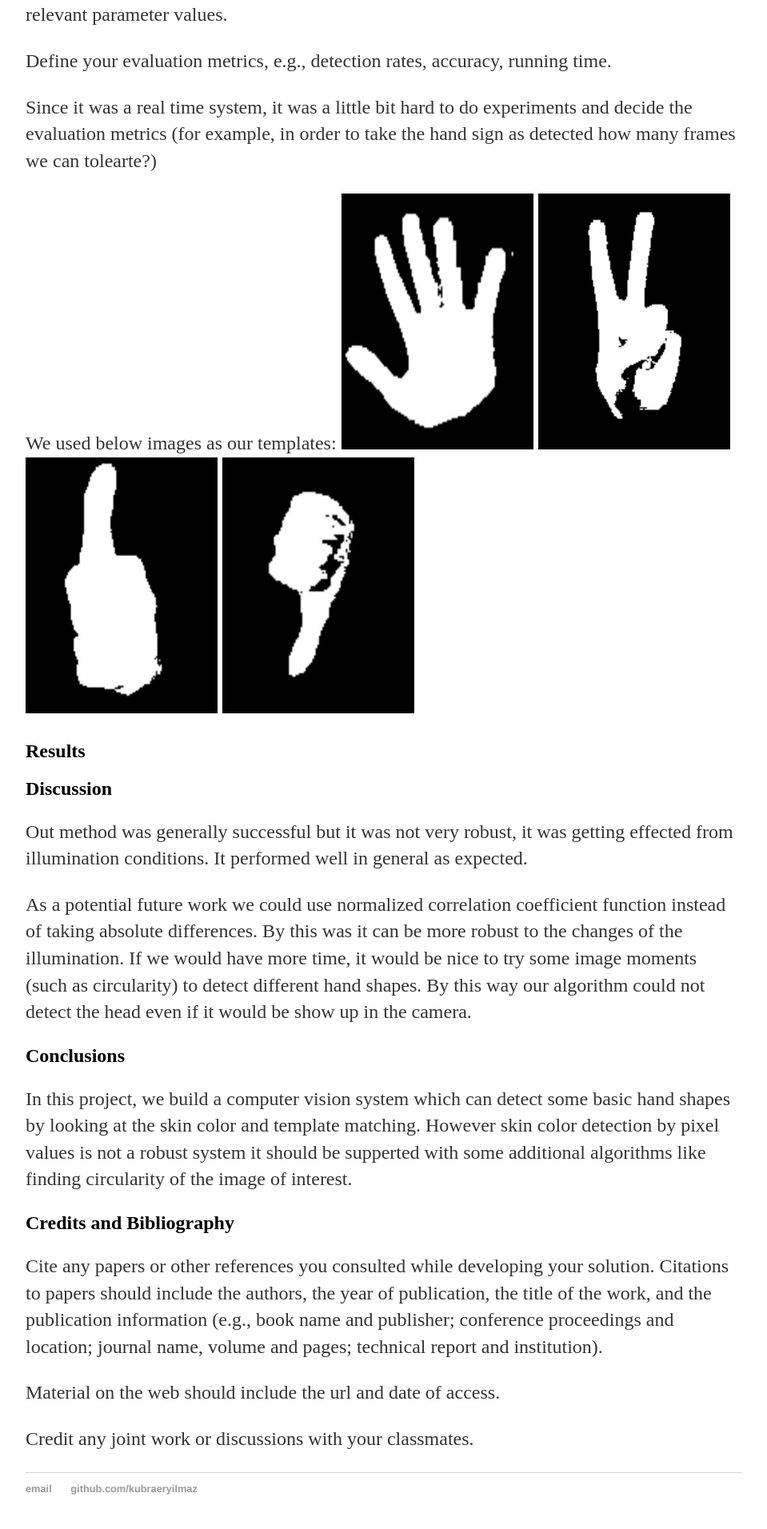
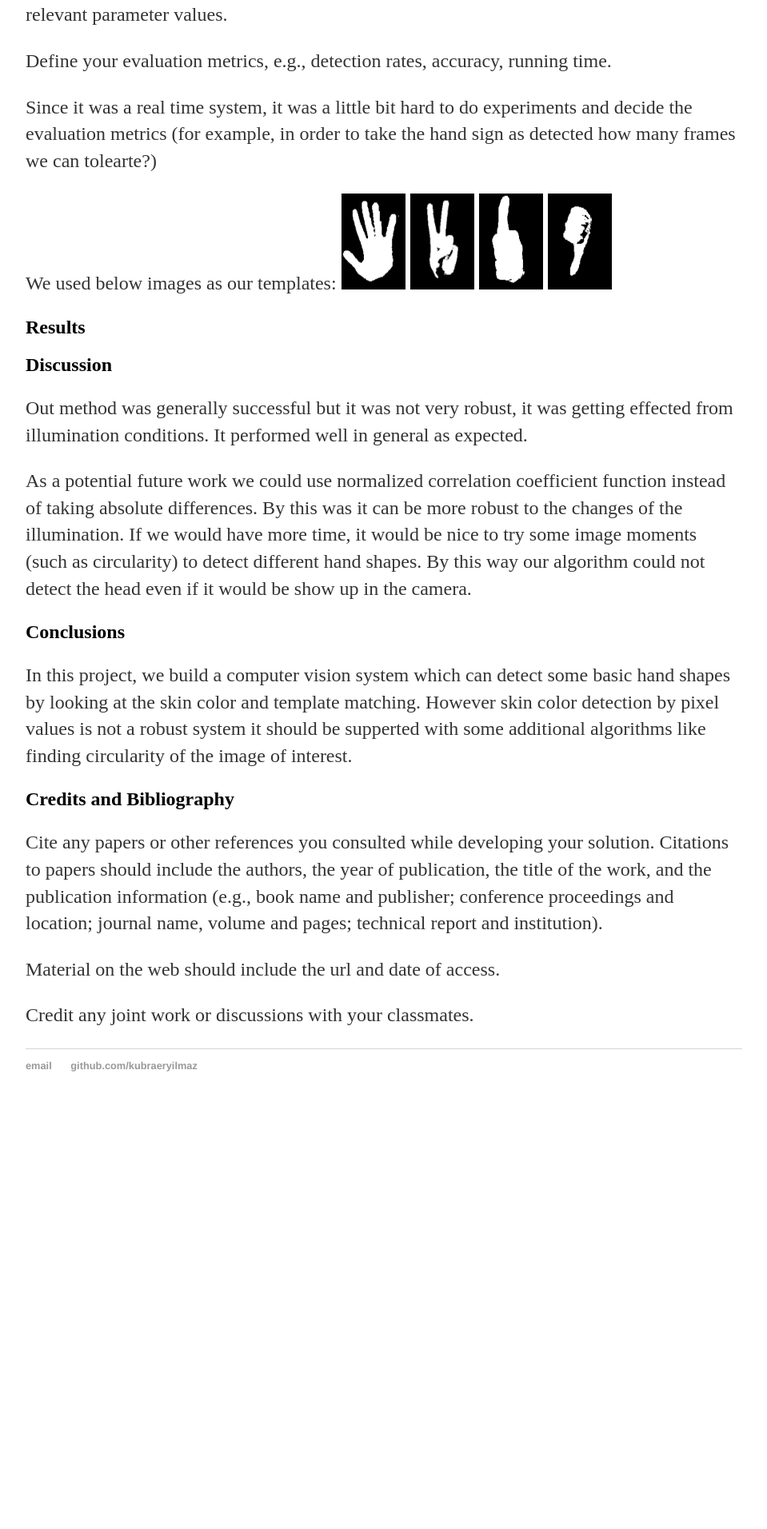
Before and after one commit to kubraeryilmaz/kubraeryilmaz.github.io, a Jekyll site: the page built from _posts/2021-02-17-CS585-HW2.md, in a window 1280 px wide. Shown: the part 847-2759 px from the top of the page at 80% size, without its empty margins (160-1119 px from the left). Built offline with Jekyll 4.4.1, drawn with Linux system fonts in a browser that asks for light colours; after the commit the page ends 2247 px from its top, so only the background shows below that.

Commit message:
Update 2021-02-17-CS585-HW2.md

```diff
--- a/_posts/2021-02-17-CS585-HW2.md
+++ b/_posts/2021-02-17-CS585-HW2.md
@@ -25,10 +25,10 @@ Define your evaluation metrics, e.g., detection rates, accuracy, running time.
 Since it was a real time system, it was a little bit hard to do experiments and decide the evaluation metrics (for example, in order to take the hand sign as detected how many frames we can tolearte?)
 
 We used below images as our templates:
-![Original Image](/pics/hand.jpg "Hand Template"){:height="320px" width="240px"}
-![Original Image](/pics/peace.jpg "Peace Template"){:height="320px" width="240px"}
-![Original Image](/pics/thumbs_up.jpg "Thumbs_up Template"){:height="320px" width="240px"}
-![Original Image](/pics/thumbs_down.jpg "Thumbs_down Template"){:height="320px" width="240px"}
+![Original Image](/pics/hand.jpg "Hand Template"){:height="120px" width="80px"}
+![Original Image](/pics/peace.jpg "Peace Template"){:height="120px" width="80px"}
+![Original Image](/pics/thumbs_up.jpg "Thumbs_up Template"){:height="120px" width="80px"}
+![Original Image](/pics/thumbs_down.jpg "Thumbs_down Template"){:height="120px" width="80px"}
 
 Results
 ---------------------
```
